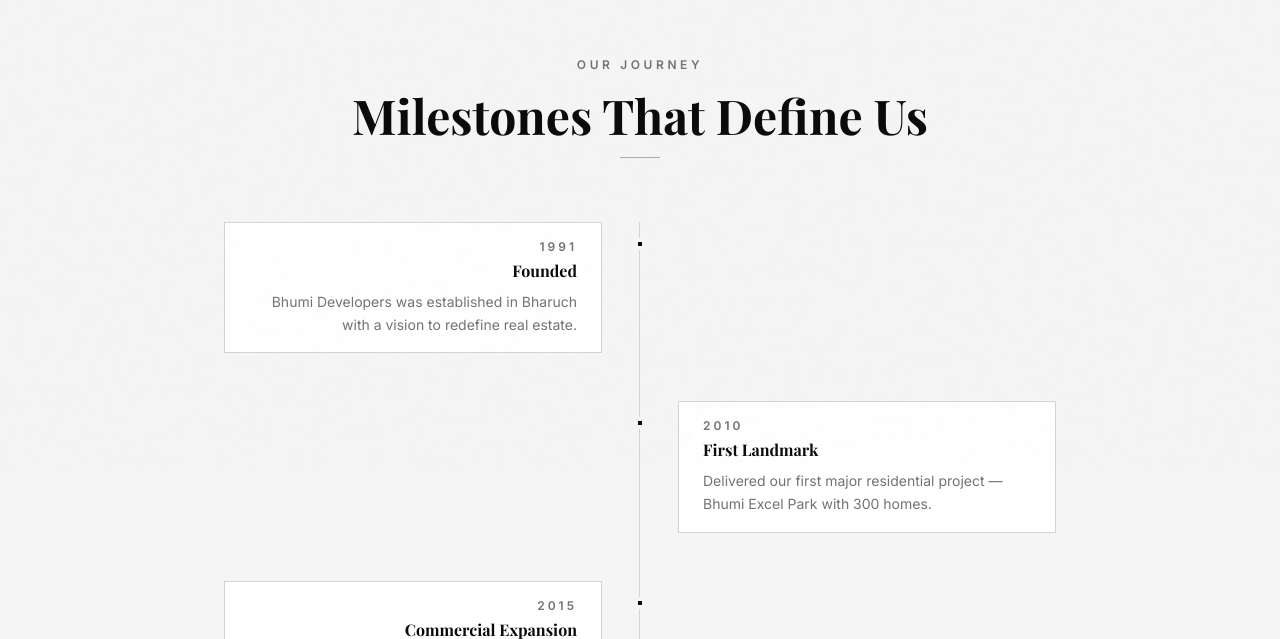
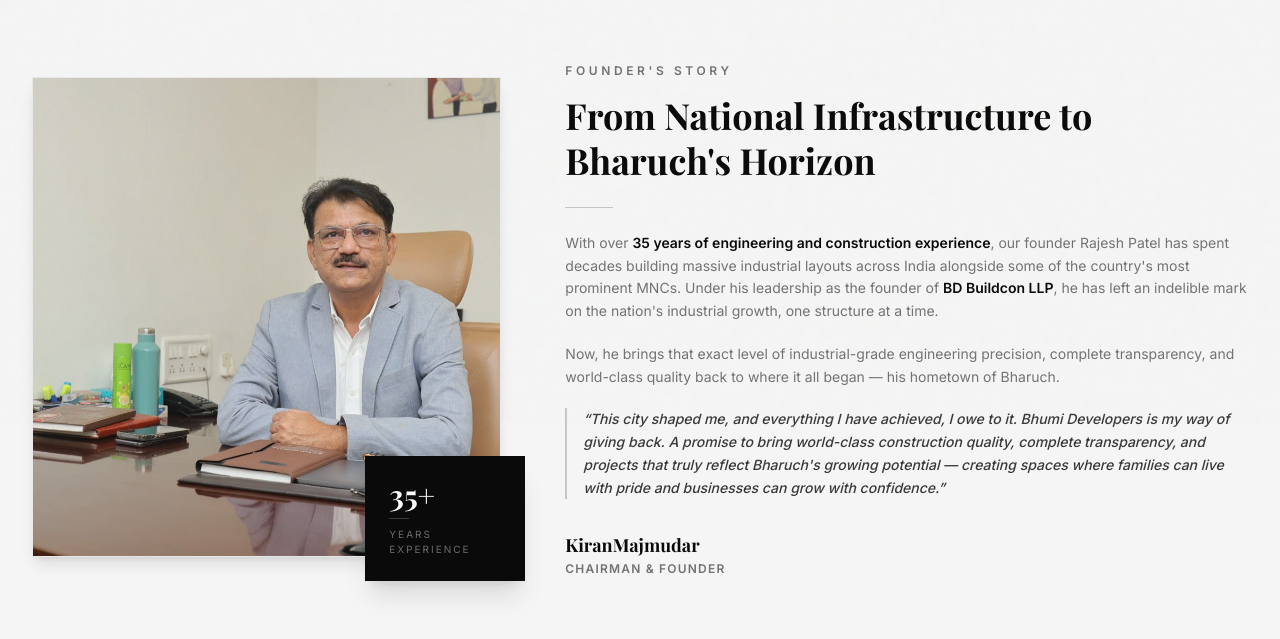
Before and after one commit to Marshmellow31/bhumi-developers, a Next.js app: page /about in a window 1280 px wide. Shown: the part 1081-1720 px from the top of the page. Built offline with nearby package versions, Linux system fonts and the light colour scheme.

Commit message:
feat: add AboutSnippet component and create dedicated about us page

```diff
--- a/app/about/page.tsx
+++ b/app/about/page.tsx
@@ -91,8 +91,73 @@ export default function AboutPage() {
         </div>
       </div>
 
+      {/* Founder's Story */}
+      <div className="py-24 bg-surface">
+        <div className="max-w-7xl mx-auto px-6 lg:px-8">
+          <div className="grid grid-cols-1 lg:grid-cols-12 gap-16 items-center">
+            {/* Left: Framed Portrait */}
+            <div className="lg:col-span-5 relative">
+              <div className="relative h-[480px] overflow-hidden border border-black/5 shadow-lg">
+                <div
+                  className="absolute inset-0 bg-cover bg-center"
+                  style={{
+                    backgroundImage: "url('/images/owner.jpeg')",
+                  }}
+                />
+              </div>
+              {/* Badge on image */}
+              <div className="absolute -bottom-6 -right-6 bg-primary text-white p-6 shadow-xl w-40">
+                <p className="text-3xl font-bold leading-none mb-1 text-white" style={{ fontFamily: "var(--font-playfair)" }}>
+                  35+
+                </p>
+                <div className="w-5 h-px bg-white/20 my-2" />
+                <p className="text-white/40 text-[10px] tracking-[0.2em] uppercase font-body">
+                  Years Experience
+                </p>
+              </div>
+              {/* Corner accent */}
+              <div className="absolute -top-4 -left-4 w-16 h-16 border border-primary/10 -z-10" />
+            </div>
+
+            {/* Right: Vision & Narrative */}
+            <div className="lg:col-span-7 flex flex-col gap-6">
+              <div>
+                <span className="text-muted text-xs tracking-[0.3em] uppercase font-semibold font-body">Founder&apos;s Story</span>
+                <h3 className="text-3xl lg:text-4xl font-bold text-primary mt-3 leading-tight" style={{ fontFamily: "var(--font-playfair)" }}>
+                  From National Infrastructure to Bharuch&apos;s Horizon
+                </h3>
+              </div>
+              <div className="w-12 h-px bg-primary/20" />
+
+              <div className="flex flex-col gap-5 text-muted font-body text-sm leading-relaxed">
+                <p>
+                  With over <strong className="text-primary font-semibold">35 years of engineering and construction experience</strong>, our founder Rajesh Patel has spent decades building massive industrial layouts across India alongside some of the country&apos;s most prominent MNCs. Under his leadership as the founder of <strong className="text-primary font-semibold">BD Buildcon LLP</strong>, he has left an indelible mark on the nation&apos;s industrial growth, one structure at a time.
+                </p>
+                <p>
+                  Now, he brings that exact level of industrial-grade engineering precision, complete transparency, and world-class quality back to where it all began — his hometown of Bharuch.
+                </p>
+                <div className="italic pl-4 border-l-2 border-primary/20 text-primary/80 font-medium flex flex-col gap-3">
+                  <p>
+                    &ldquo;This city shaped me, and everything I have achieved, I owe to it. Bhumi Developers is my way of giving back. A promise to bring world-class construction quality, complete transparency, and projects that truly reflect Bharuch&apos;s growing potential — creating spaces where families can live with pride and businesses can grow with confidence.&rdquo;
+                  </p>
+                </div>
+              </div>
+
+              <div className="flex flex-col gap-0.5 mt-2">
+                <span className="font-heading text-lg font-bold text-primary" style={{ fontFamily: "var(--font-playfair)" }}>
+                  KiranMajmudar
+                </span>
+                <span className="text-muted text-xs tracking-widest uppercase font-semibold font-body">
+                  Chairman & Founder
+                </span>
+              </div>
+            </div>
+          </div>
+        </div>
+      </div>
+
       {/* Timeline */}
-      <div className="py-24 bg-surface">
+      <div className="py-24 bg-white">
         <div className="max-w-4xl mx-auto px-6 lg:px-8">
           <div className="text-center mb-16">
             <SectionHeading eyebrow="Our Journey" title="Milestones That Define Us" />
@@ -103,18 +168,17 @@ export default function AboutPage() {
               {milestones.map((m, i) => (
                 <div
                   key={i}
-                  className={`flex md:items-start gap-6 md:gap-8 flex-row ${
-                    i % 2 === 0 ? "md:flex-row" : "md:flex-row-reverse"
-                  }`}
+                  className={`flex md:items-start gap-6 md:gap-8 flex-row ${i % 2 === 0 ? "md:flex-row" : "md:flex-row-reverse"
+                    }`}
                 >
                   <div className={`flex-1 ${i % 2 === 0 ? "md:text-right" : "md:text-left"} text-left`}>
-                    <div className="inline-block bg-white border border-border px-6 py-4 w-full md:w-auto">
+                    <div className="inline-block bg-surface border border-black/5 px-6 py-4 w-full md:w-auto">
                       <p className="text-muted text-xs tracking-[0.25em] uppercase font-semibold font-body mb-1">{m.year}</p>
                       <h4 className="text-primary font-bold text-base mb-2" style={{ fontFamily: "var(--font-playfair)" }}>{m.title}</h4>
                       <p className="text-muted text-sm font-body leading-relaxed">{m.desc}</p>
                     </div>
                   </div>
-                  <div className="relative z-10 w-3 h-3 bg-primary border-4 border-surface mt-4 shrink-0 order-first md:order-none" />
+                  <div className="relative z-10 w-3 h-3 bg-primary border-4 border-white mt-4 shrink-0 order-first md:order-none" />
                   <div className="hidden md:block flex-1" />
                 </div>
               ))}
@@ -124,7 +188,7 @@ export default function AboutPage() {
       </div>
 
       {/* Leadership */}
-      <div className="py-24 bg-white">
+      <div className="py-24 bg-surface">
         <div className="max-w-7xl mx-auto px-6 lg:px-8">
           <div className="text-center mb-16">
             <SectionHeading eyebrow="Leadership" title="The People Behind Bhumi" />
--- a/components/home/AboutSnippet.tsx
+++ b/components/home/AboutSnippet.tsx
@@ -75,13 +75,18 @@ export default function AboutSnippet() {
             />
 
             <div className="flex flex-col gap-4 mt-2">
-              <p className="text-primary/80 leading-relaxed font-body text-sm italic pl-4 border-l-2 border-primary/20">
-                &ldquo;Our journey began in 1991 with a single core value: Trust. Over the last 35+ years, we have focused not just on building brick-and-mortar structures, but on crafting legacies and nurturing relationships. Every landmark we deliver is a testament to our dedication to quality and community.&rdquo;
-              </p>
+              <div className="text-primary/80 leading-relaxed font-body text-sm italic pl-4 border-l-2 border-primary/20 flex flex-col gap-3">
+                <p>
+                  &ldquo;With over 35 years in construction and engineering, building industries across India alongside some of the country&apos;s top MNCs has been more than a career — it has been a calling. As the founder of BD Buildcon LLP, I have had the privilege of leaving a mark on this nation&apos;s industrial landscape, one structure at a time.&rdquo;
+                </p>
+                <p>
+                  &ldquo;But my roots have always been here — in Bharuch. This city shaped me, and everything I have achieved, I owe to it. Bhumi Developers is my way of giving back. A promise to bring world-class construction quality, complete transparency, and projects that truly reflect Bharuch&apos;s growing potential — creating spaces where families can live with pride and businesses can grow with confidence.&rdquo;
+                </p>
+              </div>
 
               <div className="flex flex-col gap-0.5 mt-2">
                 <span className="font-heading text-lg font-bold text-primary" style={{ fontFamily: "var(--font-playfair)" }}>
-                  Rajesh Patel
+                  Kiran Majmudar
                 </span>
                 <span className="text-muted text-xs tracking-widest uppercase font-semibold font-body">
                   Chairman & Founder
```
